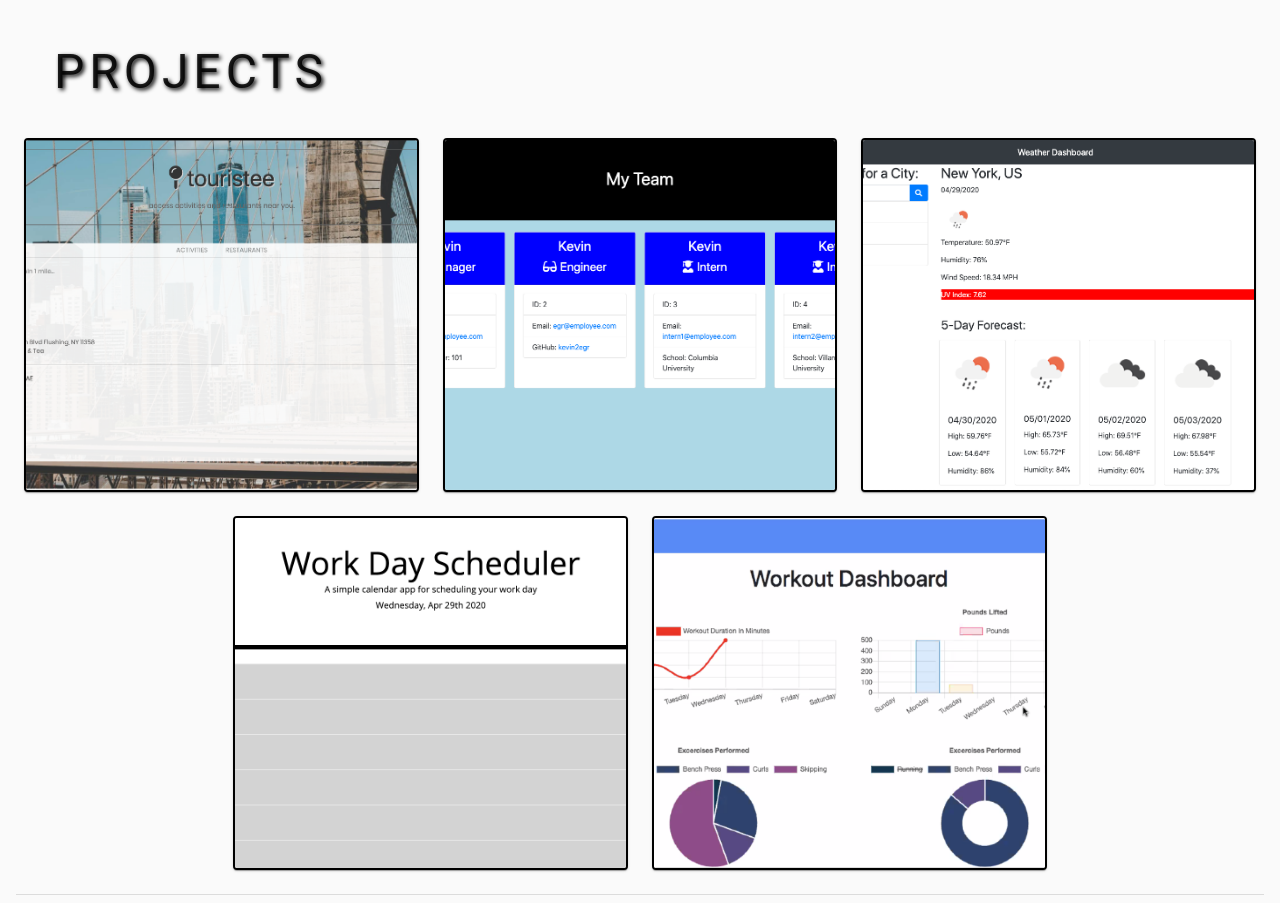
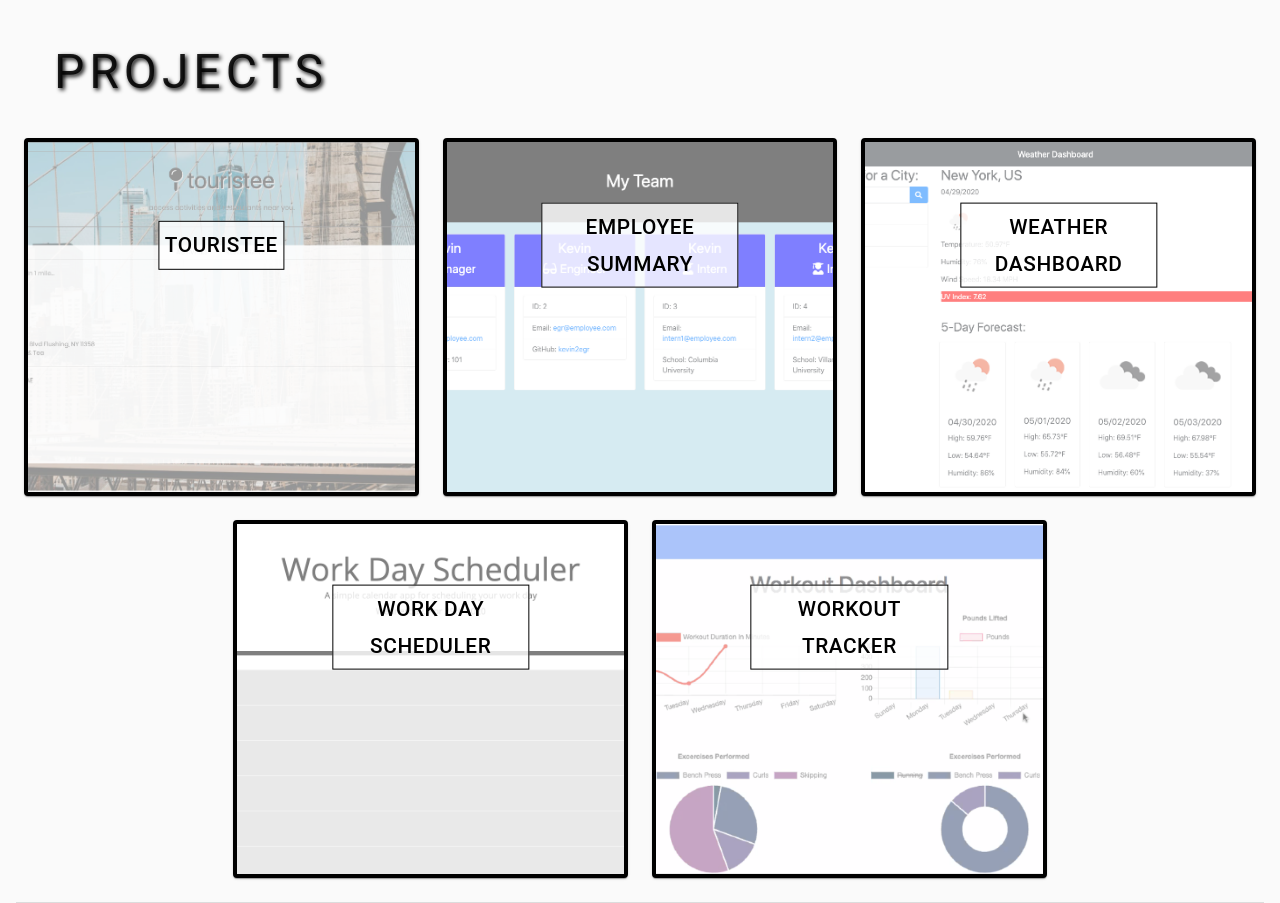
Before and after one commit to kevkevwuhoo/kwu-react-portfolio, a React (Create React App) app: page / in a window 1280 px wide. Shown: the part 1840-2743 px from the top of the page. Built offline with nearby package versions, Linux system fonts and the light colour scheme.

Commit message:
Added hover functionality and buttons to external links

```diff
--- a/src/components/ProjectCard.js
+++ b/src/components/ProjectCard.js
@@ -1,29 +1,100 @@
 import React from 'react';
-import { makeStyles, Card, CardActionArea, CardMedia } from '@material-ui/core';
+import {
+  makeStyles,
+  Card,
+  CardMedia,
+  Button,
+  Box,
+  Typography,
+  IconButton,
+} from '@material-ui/core';
+import GitHubIcon from '@material-ui/icons/GitHub';
+import ExitToAppIcon from '@material-ui/icons/ExitToApp';
 
 const useStyles = makeStyles({
   root: {
-    border: '2px solid black',
+    position: 'relative',
+    '&:hover a': {
+      display: 'inline-block',
+    },
+    '&:hover h4': {
+      display: 'none',
+    },
+    '&:hover img': {
+      opacity: 1,
+    },
+  },
+  card: {
+    border: '4px solid black',
+  },
+  title: {
+    zIndex: 10,
+    position: 'absolute',
+    top: '30%',
+    left: '50%',
+    transform: 'translate(-50%, -50%)',
+    fontSize: '1.3rem',
+    textAlign: 'center',
+    border: '1px solid black',
+    color: 'black',
+    padding: '5px',
+    background: 'rgba(255,255,255, 0.8)',
   },
   media: {
     height: '350px',
+    opacity: 0.5,
+  },
+  buttonBox: {
+    display: 'flex',
+    justifyContent: 'space-around',
+    position: 'absolute',
+    bottom: '5%',
+    left: '50%',
+    transform: 'translate(-50%, -50%)',
+    width: '100%',
+  },
+  button: {
+    display: 'none',
   },
 });
 
-const ProjectCard = ({ href, src, alt }) => {
+const ProjectCard = ({ repo, demo, src, alt }) => {
   const classes = useStyles();
 
   return (
-    <Card className={classes.root}>
-      <CardActionArea href={href} target='_blank'>
+    <React.Fragment>
+      <Box className={classes.root}>
+        <Typography component='h4' variant='button' className={classes.title}>
+          {alt}
+        </Typography>
+        <Card className={classes.card}>
           <CardMedia
             component='img'
             className={classes.media}
             image={src}
             title={alt}
           />
-      </CardActionArea>
         </Card>
+        <Box className={classes.buttonBox}>
+          <IconButton
+            aria-label='github-repo'
+            className={classes.button}
+            href={repo}
+            target='_blank'
+          >
+            <GitHubIcon fontSize='large' />
+          </IconButton>
+          <IconButton
+            aria-label='app-demo'
+            className={classes.button}
+            href={demo}
+            target='_blank'
+          >
+            <ExitToAppIcon fontSize='large' />
+          </IconButton>
+        </Box>
+      </Box>
+    </React.Fragment>
   );
 };
 
```
Lines whose indentation alone changed are shown as unchanged.
